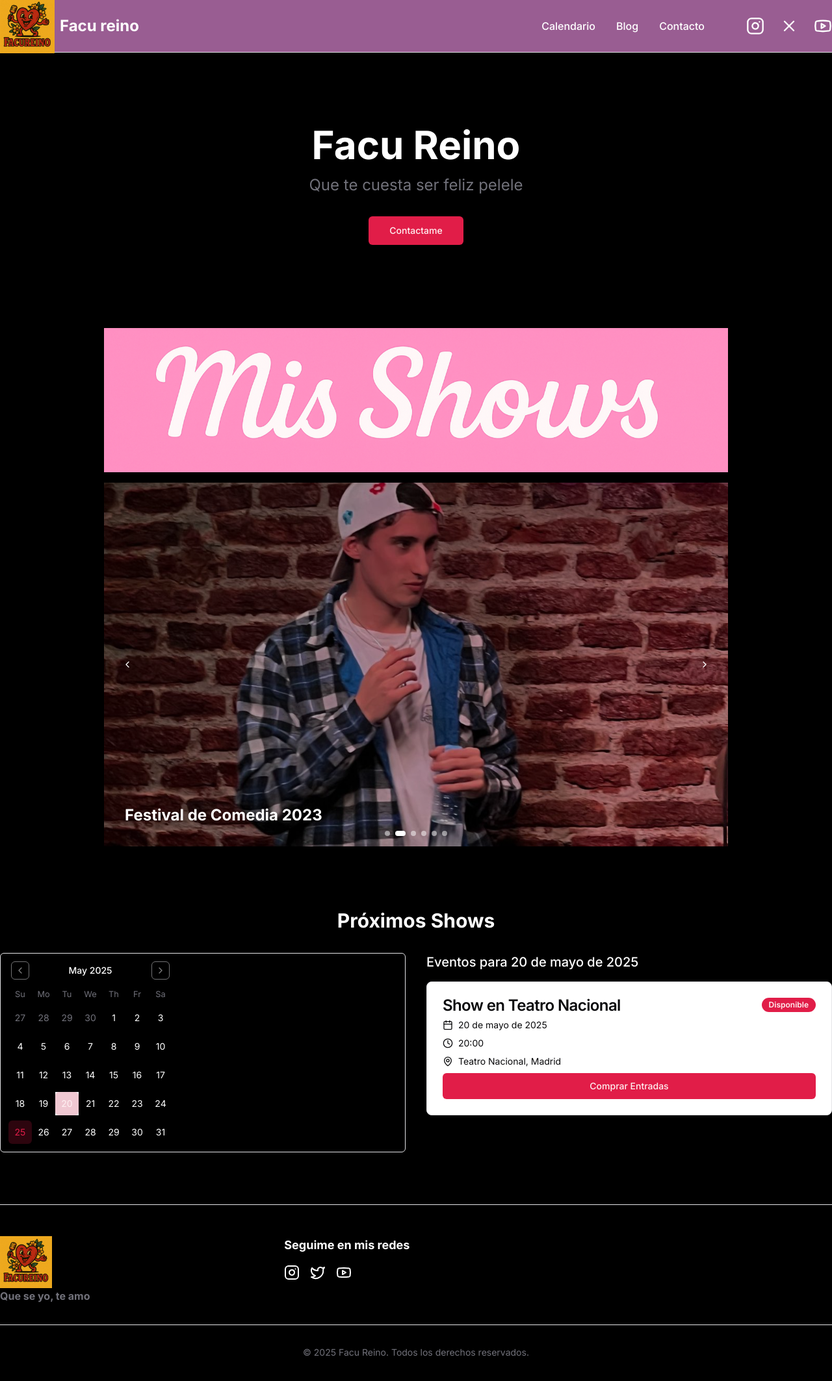
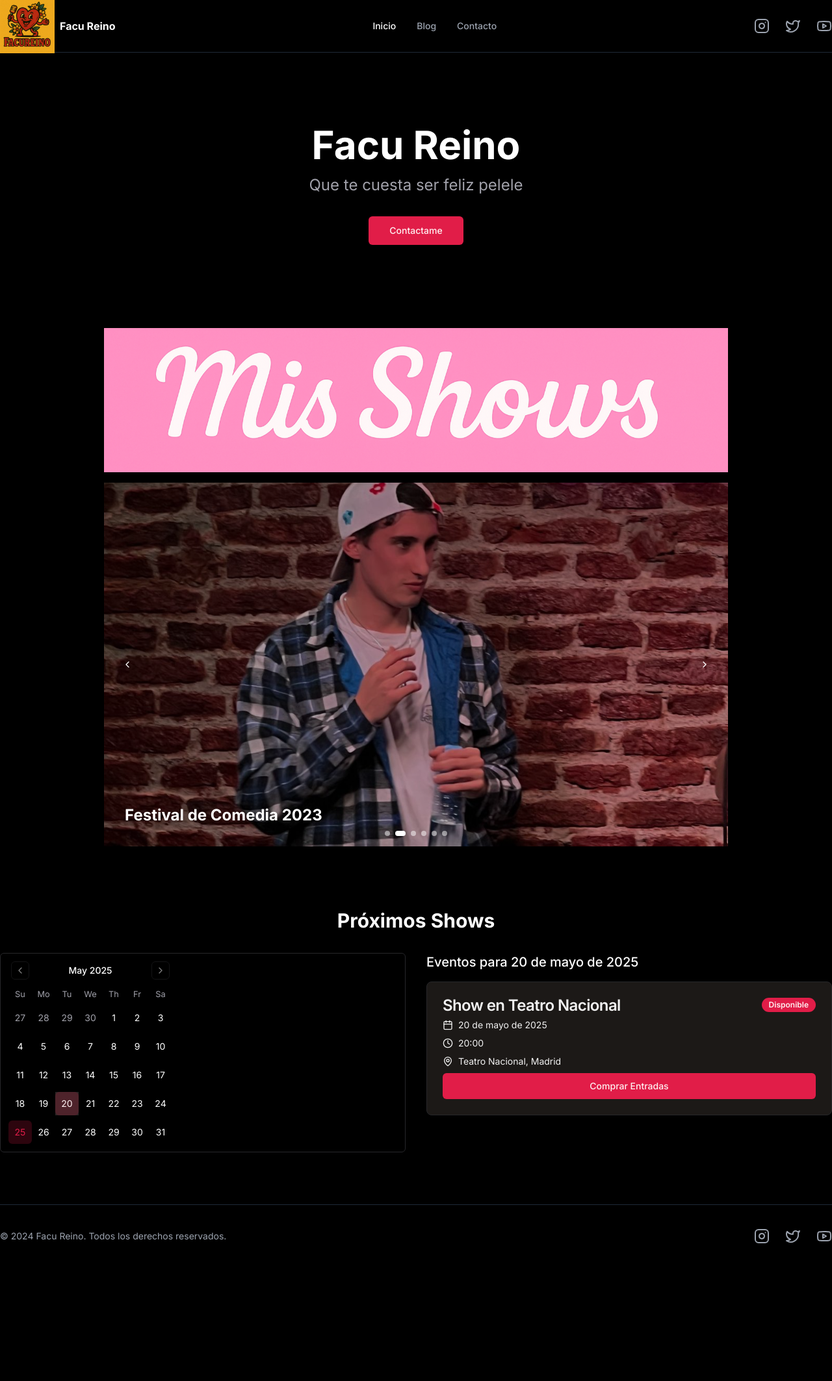
Before and after one commit to TobiasIni/facu, a Next.js app: page / in a window 1280 px wide. Shown: the top 2126 px of the page at 65% size. After the commit the page ends 1951 px from the top, so only its background shows below. Built offline with nearby package versions, Linux system fonts and the light colour scheme.

Commit message:
Cambio General

```diff
--- a/app/layout.tsx
+++ b/app/layout.tsx
@@ -21,10 +21,10 @@ export default function RootLayout({
   return (
     <html lang="es" suppressHydrationWarning>
       <body className={`${inter.className} bg-black text-white min-h-screen`}>
-        <ThemeProvider attribute="class" defaultTheme="system" enableSystem disableTransitionOnChange>
-          <div className="flex min-h-screen flex-col">
+        <ThemeProvider attribute="class" defaultTheme="dark" forcedTheme="dark">
+          <div className="flex min-h-screen flex-col bg-black">
             <Navbar />
-            <main className="flex-1">{children}</main>
+            <main className="flex-1 bg-black">{children}</main>
             <Footer />
           </div>
         </ThemeProvider>
--- a/components/footer.tsx
+++ b/components/footer.tsx
@@ -1,37 +1,40 @@
 import Link from "next/link"
-import { Facebook, Instagram, Twitter, Youtube } from "lucide-react"
+import { Instagram, Twitter, Youtube } from "lucide-react"
 
 export default function Footer() {
   return (
-    <footer className="border-t">
-      <div className="container py-8 md:py-12">
-        <div className="grid grid-cols-1 md:grid-cols-3 gap-8">
-          <div>
-            <div className="flex items-center gap-2">
-            <img src="/logoFacu.jpg" alt="Facu Reino" className="w-20 h-30 rectangle-full" />
-            </div>
-            <p className="text-muted-foreground font-bold">
-              Que se yo, te amo
-            </p>
-          </div>
-          <div>
-            <h3 className="text-lg font-bold mb-4">Seguime en mis redes</h3>
-            <div className="flex space-x-4">
-              <Link href="https://www.instagram.com/facureino/" target="_blank" rel="noopener noreferrer" aria-label="Instagram">
-                <Instagram className="h-6 w-6 hover:text-primary transition-colors" />
-              </Link>
-              <Link href="https://x.com/facureinooo" target="_blank" rel="noopener noreferrer" aria-label="Twitter">
-                <Twitter className="h-6 w-6 hover:text-primary transition-colors" />
-              </Link>
-              <Link href="https://youtube.com" target="_blank" rel="noopener noreferrer" aria-label="YouTube">
-                <Youtube className="h-6 w-6 hover:text-primary transition-colors" />
-              </Link>
-            </div>
-          </div>
+    <footer className="border-t border-gray-800 bg-black">
+      <div className="container flex flex-col items-center justify-between gap-4 py-10 md:h-24 md:flex-row md:py-0">
+        <div className="flex flex-col items-center gap-4 px-8 md:flex-row md:gap-2 md:px-0">
+          <p className="text-center text-sm leading-loose text-gray-400 md:text-left">
+            © 2024 Facu Reino. Todos los derechos reservados.
+          </p>
         </div>
-
-        <div className="mt-8 pt-8 border-t text-center text-sm text-muted-foreground">
-          <p>&copy; {new Date().getFullYear()} Facu Reino. Todos los derechos reservados.</p>
+        <div className="flex items-center space-x-6">
+          <Link
+            href="https://www.instagram.com/facureino/"
+            target="_blank"
+            rel="noopener noreferrer"
+            className="text-gray-400 hover:text-white transition-colors"
+          >
+            <Instagram className="h-6 w-6" />
+          </Link>
+          <Link
+            href="https://x.com/facureinooo"
+            target="_blank"
+            rel="noopener noreferrer"
+            className="text-gray-400 hover:text-white transition-colors"
+          >
+            <Twitter className="h-6 w-6" />
+          </Link>
+          <Link
+            href="https://youtube.com"
+            target="_blank"
+            rel="noopener noreferrer"
+            className="text-gray-400 hover:text-white transition-colors"
+          >
+            <Youtube className="h-6 w-6" />
+          </Link>
         </div>
       </div>
     </footer>
--- a/components/navbar.tsx
+++ b/components/navbar.tsx
@@ -1,85 +1,78 @@
 "use client"
 
-import { useState } from "react"
 import Link from "next/link"
 import Image from "next/image"
-import { Instagram, Menu, X, Youtube } from "lucide-react"
+import { usePathname } from "next/navigation"
+import { cn } from "@/lib/utils"
+import { Instagram, Twitter, Youtube } from "lucide-react"
 
 export default function Navbar() {
-  const [isMenuOpen, setIsMenuOpen] = useState(false)
+  const pathname = usePathname()
 
   return (
-    <header className="sticky top-0 z-50 w-full border-b bg-[#ff9bf3] backdrop-blur supports-[backdrop-filter]:bg-[#ff9bf3]/60">
+    <header className="sticky top-0 z-50 w-full border-b border-gray-800 bg-black/95 backdrop-blur supports-[backdrop-filter]:bg-black/60">
       <div className="container flex h-20 items-center justify-between">
-        {/* Logo + Title */}
-        <Link href="/" className="flex items-center gap-2">
-          <Image src="/logoFacu.jpg" alt="Facureino" width={84} height={65} />
-          <span className="font-bold text-2xl">Facu reino</span>
+        <Link href="/" className="flex items-center space-x-2">
+          <Image src="/logoFacu.jpg" alt="Facureino" width={84} height={70} />
+          <span className="font-bold text-white">Facu Reino</span>
         </Link>
 
-        {/* Mobile menu button */}
-        <button
-          className="md:hidden"
-          onClick={() => setIsMenuOpen(!isMenuOpen)}
-          aria-label={isMenuOpen ? "Cerrar menú" : "Abrir menú"}
+        <nav className="flex items-center space-x-8 text-sm font-medium">
+          <Link
+            href="/"
+            className={cn(
+              "transition-colors hover:text-white",
+              pathname === "/" ? "text-white" : "text-gray-400"
+            )}
           >
-          {isMenuOpen ? <X className="h-8 w-8" /> : <Menu className="h-8 w-8" />}
-        </button>
-
-        {/* Desktop navigation */}
-        <nav className="hidden md:flex items-center gap-8">
-        <div className="flex items-center gap-8">
-          <Link href="/#calendario" className="text-base font-medium transition-colors hover:text-primary">
-            Calendario
-          </Link>
-          <Link href="/blog" className="text-base font-medium transition-colors hover:text-primary">
-            Blog
-          </Link>
-          <Link href="/contacto" className="text-base font-medium transition-colors hover:text-primary">
-            Contacto
-          </Link>
-          </div>
-          <div className="flex items-center space-x-6 ml-8">
-              <Link href="https://www.instagram.com/facureino/" target="_blank" rel="noopener noreferrer" aria-label="Instagram">
-                <Instagram className="h-7 w-7 hover:text-primary transition-colors" />
-              </Link>
-              <Link href="https://x.com/facureinooo" target="_blank" rel="noopener noreferrer" aria-label="Twitter">
-                <X className="h-7 w-7 hover:text-primary transition-colors" />
-              </Link>
-              <Link href="https://youtube.com" target="_blank" rel="noopener noreferrer" aria-label="YouTube">
-                <Youtube className="h-7 w-7 hover:text-primary transition-colors" />
-              </Link>
-            </div>
-        </nav>
-
-        {/* Mobile navigation */}
-        {isMenuOpen && (
-          <div className="absolute top-16 left-0 right-0 bg-background border-b md:hidden">
-            <div className="container py-4 flex flex-col gap-4">
-              <Link
-                href="/#calendario"
-                className="text-sm font-small p-2 hover:bg-muted rounded-md"
-                onClick={() => setIsMenuOpen(false)}
-              >
-                Calendario
+            Inicio
           </Link>
           <Link
             href="/blog"
-                className="text-sm font-medium p-2 hover:bg-muted rounded-md"
-                onClick={() => setIsMenuOpen(false)}
+            className={cn(
+              "transition-colors hover:text-white",
+              pathname === "/blog" ? "text-white" : "text-gray-400"
+            )}
           >
             Blog
           </Link>
           <Link
             href="/contacto"
-                className="text-sm font-medium p-2 hover:bg-muted rounded-md"
-                onClick={() => setIsMenuOpen(false)}
+            className={cn(
+              "transition-colors hover:text-white",
+              pathname === "/contacto" ? "text-white" : "text-gray-400"
+            )}
           >
             Contacto
           </Link>
+        </nav>
+
+        <div className="flex items-center space-x-6">
+          <Link
+            href="https://www.instagram.com/facureino/"
+            target="_blank"
+            rel="noopener noreferrer"
+            className="text-gray-400 hover:text-white transition-colors"
+          >
+            <Instagram className="h-6 w-6" />
+          </Link>
+          <Link
+            href="https://x.com/facureinooo"
+            target="_blank"
+            rel="noopener noreferrer"
+            className="text-gray-400 hover:text-white transition-colors"
+          >
+            <Twitter className="h-6 w-6" />
+          </Link>
+          <Link
+            href="https://youtube.com"
+            target="_blank"
+            rel="noopener noreferrer"
+            className="text-gray-400 hover:text-white transition-colors"
+          >
+            <Youtube className="h-6 w-6" />
+          </Link>
         </div>
-          </div>
-        )}
       </div>
     </header>
   )
```
Lines whose indentation alone changed are shown as unchanged.
